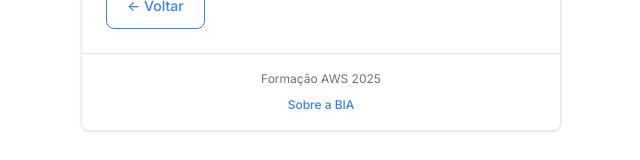
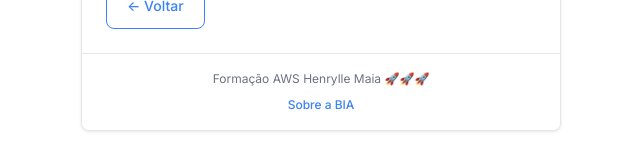
Before and after one commit to henrylle/bia, a React (Vite) app in the folder client/: page /about in a window 1280 px wide. Shown: the part 574-734 px from the top of the page, without its empty margins (319-959 px from the left). Built offline with nearby package versions, Linux system fonts and the light colour scheme; no server answers.

Commit message:
alteração final

```diff
--- a/client/src/components/Footer.jsx
+++ b/client/src/components/Footer.jsx
@@ -5,7 +5,7 @@ const Footer = () => {
   return (
     <footer>
       <div className="footer-content">
-        <p>Formação AWS 2025</p>
+        <p>Formação AWS Henrylle Maia 🚀🚀🚀 </p>
         <Link to="/about" className="footer-link">
           Sobre a BIA
         </Link>
```
